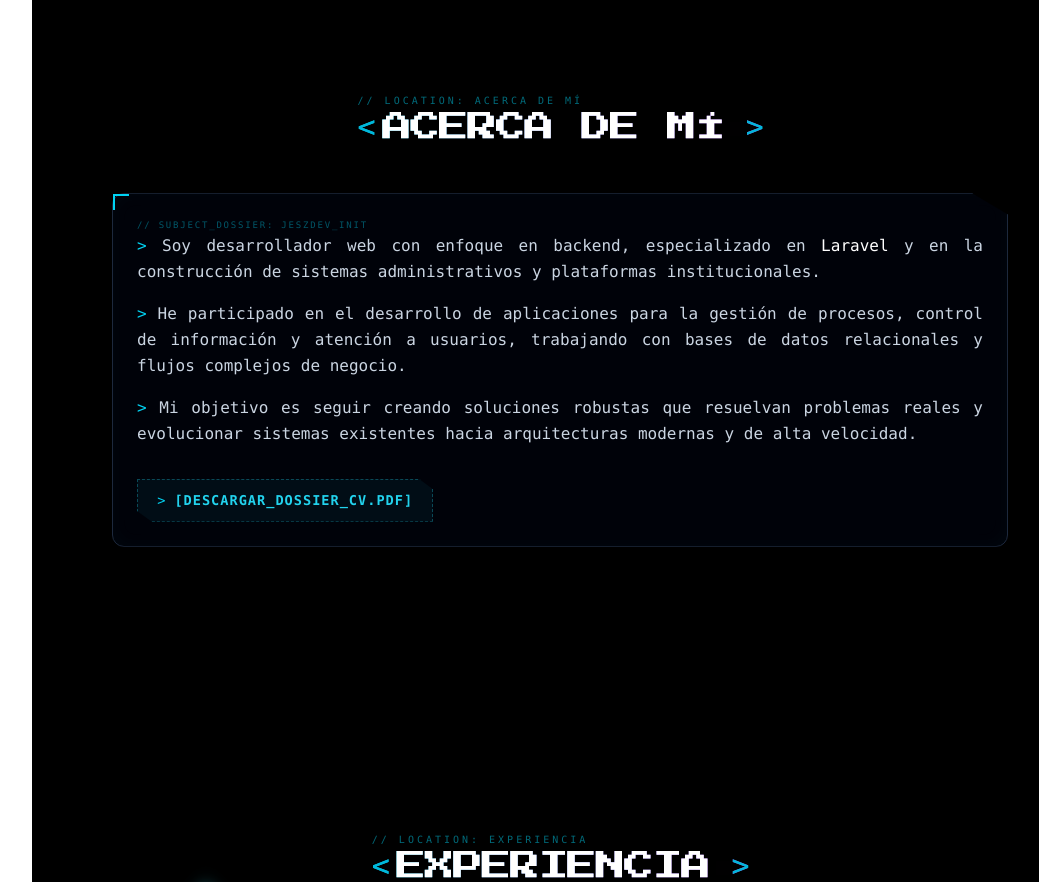
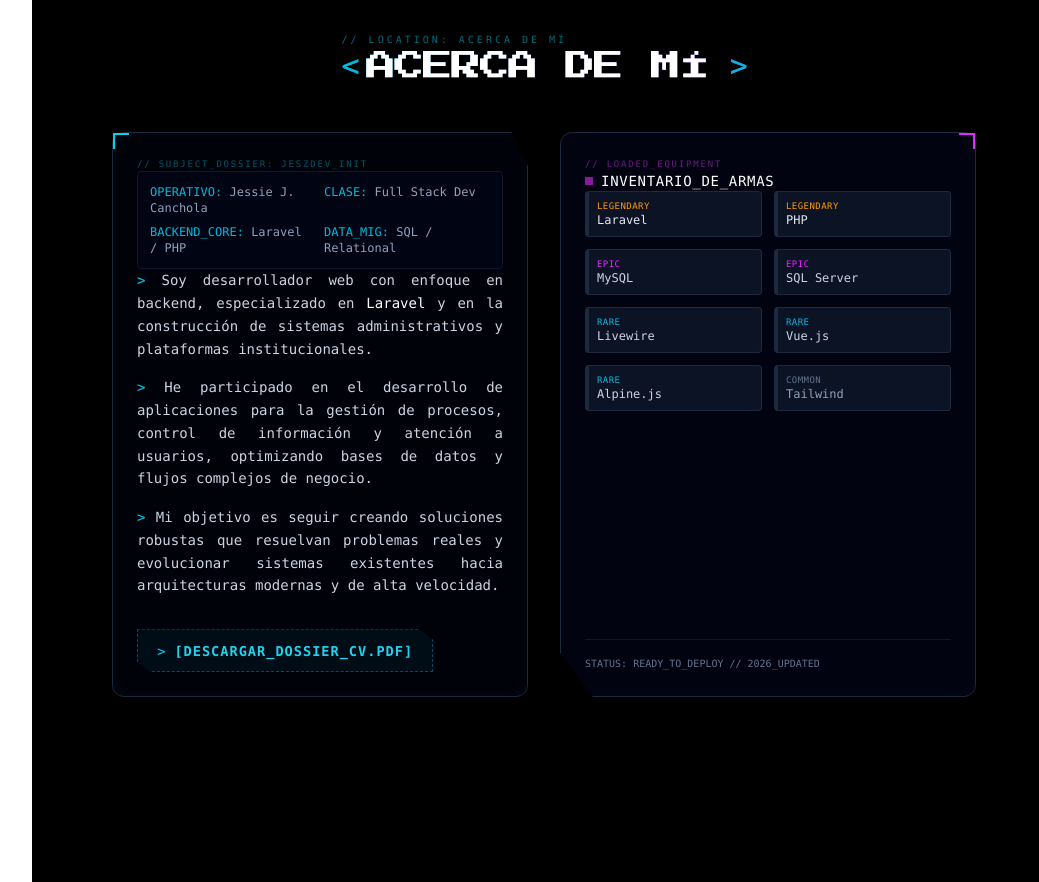
Before and after one commit to jeszDev/portafolio, a Vue app: page / in a window 1280 px wide. Shown: the part 880-1762 px from the top of the page, without its empty margins (224-1263 px from the left). Built offline with nearby package versions, Linux system fonts and the light colour scheme; a web font is replaced by a local one.

Commit message:
se agrega inventario de skills

```diff
--- a/src/sections/AboutMePage.vue
+++ b/src/sections/AboutMePage.vue
@@ -1,13 +1,14 @@
 <template>
-  <section class="w-full py-12 gamer-about relative overflow-hidden">
+  <section class="w-full py-12 gamer-about relative overflow-hidden max-w-7xl mx-auto px-4">
     <div class="flex justify-center !mb-12">
       <TitleSection title="ACERCA DE MÍ" data-aos="fade-up" />
     </div>
 
-    <div class="flex justify-center gap-8 px-4">
-
+    <!-- Contenedor principal responsivo -->
+    <div class="flex flex-col lg:flex-row justify-center gap-8 items-stretch">
+      <!-- TARJETA: DOSSIER PRINCIPAL -->
       <div
-        class="data-file-card p-6 rounded-xl border border-slate-800 bg-slate-950/40 backdrop-blur-md relative md:w-4xl"
+        class="data-file-card p-6 rounded-xl border border-slate-800 bg-slate-950/40 backdrop-blur-md relative flex-1"
         data-aos="fade-right"
       >
         <div class="absolute top-0 left-0 w-4 h-4 border-t-2 border-l-2 border-cyan-400"></div>
@@ -15,55 +16,140 @@
           // SUBJECT_DOSSIER: JESZDEV_INIT
         </span>
 
-        <div class="text-slate-300 font-mono text-base !space-y-4 leading-relaxed text-justify">
+        <!-- METADATOS DE TERMINAL (Añade densidad visual y rompe la monotonía) -->
+        <div
+          class="grid grid-cols-2 gap-2 mb-6 p-3 bg-slate-950/60 border border-slate-900 rounded font-mono text-xs text-slate-400"
+        >
+          <div><span class="text-cyan-500">OPERATIVO:</span> Jessie J. Canchola</div>
+          <div><span class="text-cyan-500">CLASE:</span> Full Stack Dev</div>
+          <div><span class="text-cyan-500">BACKEND_CORE:</span> Laravel / PHP</div>
+          <div><span class="text-cyan-500">DATA_MIG:</span> SQL / Relational</div>
+        </div>
+
+        <div class="text-slate-300 font-mono text-sm !space-y-4 leading-relaxed text-justify">
           <p>
-            <span class="text-cyan-400 font-bold">&gt;</span> Soy desarrollador web con enfoque en backend, especializado en <span class="text-white font-bold">Laravel</span> y en la construcción de sistemas administrativos y plataformas institucionales.
+            <span class="text-cyan-400 font-bold">&gt;</span> Soy desarrollador web con enfoque en
+            backend, especializado en <span class="text-white font-bold">Laravel</span> y en la
+            construcción de sistemas administrativos y plataformas institucionales.
           </p>
 
           <p>
-            <span class="text-cyan-400 font-bold">&gt;</span> He participado en el desarrollo de aplicaciones para la gestión de procesos, control de información y atención a usuarios, trabajando con bases de datos relacionales y flujos complejos de negocio.
+            <span class="text-cyan-400 font-bold">&gt;</span> He participado en el desarrollo de
+            aplicaciones para la gestión de procesos, control de información y atención a usuarios,
+            optimizando bases de datos y flujos complejos de negocio.
           </p>
 
           <p>
-            <span class="text-cyan-400 font-bold">&gt;</span> Mi objetivo es seguir creando soluciones robustas que resuelvan problemas reales y evolucionar sistemas existentes hacia arquitecturas modernas y de alta velocidad.
+            <span class="text-cyan-400 font-bold">&gt;</span> Mi objetivo es seguir creando
+            soluciones robustas que resuelvan problemas reales y evolucionar sistemas existentes
+            hacia arquitecturas modernas y de alta velocidad.
           </p>
 
           <div class="pt-4 flex justify-start">
-            <a href="/cv.pdf" target="_blank" download="CV_Jesús.pdf" class="btn-cv-dossier cursor-pointer">
+            <a
+              href="/cv.pdf"
+              target="_blank"
+              download="CV_Jesús.pdf"
+              class="btn-cv-dossier cursor-pointer"
+            >
               <span class="text-cyan-400 font-bold">&gt;</span> [DESCARGAR_DOSSIER_CV.PDF]
             </a>
           </div>
         </div>
       </div>
 
-      <!-- <div
-        class="skills-card p-6 rounded-xl border border-slate-800 bg-slate-950/70 relative"
+      <!-- TARJETA: INVENTARIO DE HABILIDADES (Descomentada y mejorada) -->
+      <div
+        class="skills-card p-6 rounded-xl border border-slate-800 bg-slate-950/70 relative flex-1 lg:max-w-md flex flex-col justify-between"
         data-aos="fade-left"
       >
         <div class="absolute top-0 right-0 w-4 h-4 border-t-2 border-r-2 border-fuchsia-500"></div>
-        <span class="text-[9px] font-mono text-fuchsia-500/50 block tracking-[0.2em] uppercase mb-4">
-          // LOADED_EQUIPMENT
-        </span>
 
-        <h3 class="text-white font-mono text-sm font-bold uppercase tracking-wider mb-4 flex items-center gap-2">
-          <span class="w-2 h-2 bg-fuchsia-500 animate-pulse"></span>
-          Tech Stack
-        </h3>
+        <div>
+          <span
+            class="text-[9px] font-mono text-fuchsia-500/50 block tracking-[0.2em] uppercase mb-4"
+          >
+            // LOADED_EQUIPMENT
+          </span>
 
-        <div class="flex flex-wrap gap-2">
-          <span class="skill-tag backend">Laravel</span>
-          <span class="skill-tag backend">PHP</span>
-          <span class="skill-tag database">SQL Server</span>
-          <span class="skill-tag database">MySQL</span>
-          <span class="skill-tag frontend">Livewire</span>
-          <span class="skill-tag frontend">Alpine.js</span>
-          <span class="skill-tag frontend">Vue.js</span>
-          <span class="skill-tag frontend">JavaScript</span>
-          <span class="skill-tag styles">Tailwind</span>
-          <span class="skill-tag styles">Bootstrap</span>
+          <h3
+            class="text-white font-mono text-sm font-bold uppercase tracking-wider mb-4 flex items-center gap-2"
+          >
+            <span class="w-2 h-2 bg-fuchsia-500 animate-pulse"></span>
+            INVENTARIO_DE_ARMAS
+          </h3>
+
+          <!-- Cambiamos flex por un grid ordenado estilo ranuras de juego -->
+          <div class="grid grid-cols-2 gap-3">
+            <!-- Ítem Legendario / Principal -->
+            <div
+              class="p-2 bg-slate-900/80 border-l-4 border-amber-500 border-y border-r border-slate-800 rounded font-mono text-xs"
+            >
+              <span class="text-amber-500 font-bold block text-[9px] tracking-wider"
+                >LEGENDARY</span
+              >
+              <span class="text-slate-200 font-bold">Laravel</span>
+            </div>
+
+            <div
+              class="p-2 bg-slate-900/80 border-l-4 border-amber-500 border-y border-r border-slate-800 rounded font-mono text-xs"
+            >
+              <span class="text-amber-500 block text-[9px] tracking-wider">LEGENDARY</span>
+              <span class="text-slate-200 font-bold">PHP</span>
+            </div>
+
+            <!-- Ítems Épicos -->
+            <div
+              class="p-2 bg-slate-900/80 border-l-4 border-fuchsia-500 border-y border-r border-slate-800 rounded font-mono text-xs"
+            >
+              <span class="text-fuchsia-500 block text-[9px] tracking-wider">EPIC</span>
+              <span class="text-slate-300">MySQL</span>
+            </div>
+
+            <div
+              class="p-2 bg-slate-900/80 border-l-4 border-fuchsia-500 border-y border-r border-slate-800 rounded font-mono text-xs"
+            >
+              <span class="text-fuchsia-500 block text-[9px] tracking-wider">EPIC</span>
+              <span class="text-slate-300">SQL Server</span>
+            </div>
+
+            <!-- Ítems Raros / Soporte -->
+            <div
+              class="p-2 bg-slate-900/80 border-l-4 border-cyan-500 border-y border-r border-slate-800 rounded font-mono text-xs"
+            >
+              <span class="text-cyan-500 block text-[9px] tracking-wider">RARE</span>
+              <span class="text-slate-300">Livewire</span>
+            </div>
+
+            <div
+              class="p-2 bg-slate-900/80 border-l-4 border-cyan-500 border-y border-r border-slate-800 rounded font-mono text-xs"
+            >
+              <span class="text-cyan-500 block text-[9px] tracking-wider">RARE</span>
+              <span class="text-slate-300">Vue.js</span>
+            </div>
+
+            <div
+              class="p-2 bg-slate-900/80 border-l-4 border-cyan-500 border-y border-r border-slate-800 rounded font-mono text-xs"
+            >
+              <span class="text-cyan-500 block text-[9px] tracking-wider">RARE</span>
+              <span class="text-slate-300">Alpine.js</span>
+            </div>
+
+            <div
+              class="p-2 bg-slate-900/80 border-l-4 border-slate-500 border-y border-r border-slate-800 rounded font-mono text-xs"
+            >
+              <span class="text-slate-500 block text-[9px] tracking-wider">COMMON</span>
+              <span class="text-slate-400">Tailwind</span>
+            </div>
+          </div>
         </div>
-      </div> -->
 
+        <div
+          class="mt-6 pt-4 border-t border-slate-900 font-mono text-[10px] text-slate-500 hidden sm:block"
+        >
+          STATUS: READY_TO_DEPLOY // 2026_UPDATED
+        </div>
+      </div>
     </div>
   </section>
 </template>
@@ -81,7 +167,9 @@
 
 /* Tarjeta de Expediente Principal */
 .data-file-card {
-  box-shadow: inset 0 0 20px rgba(34, 211, 238, 0.03), 0 10px 30px rgba(0,0,0,0.5);
+  box-shadow:
+    inset 0 0 20px rgba(34, 211, 238, 0.03),
+    0 10px 30px rgba(0, 0, 0, 0.5);
   clip-path: polygon(0 0, 96% 0, 100% 6%, 100% 100%, 0 100%);
 }
 
@@ -109,7 +197,9 @@
 
 /* Tarjeta de Inventario de Habilidades */
 .skills-card {
-  box-shadow: inset 0 0 20px rgba(240, 46, 170, 0.03), 0 10px 30px rgba(0,0,0,0.5);
+  box-shadow:
+    inset 0 0 20px rgba(240, 46, 170, 0.03),
+    0 10px 30px rgba(0, 0, 0, 0.5);
   clip-path: polygon(0 0, 100% 0, 100% 100%, 8% 100%, 0 92%);
 }
 
```
